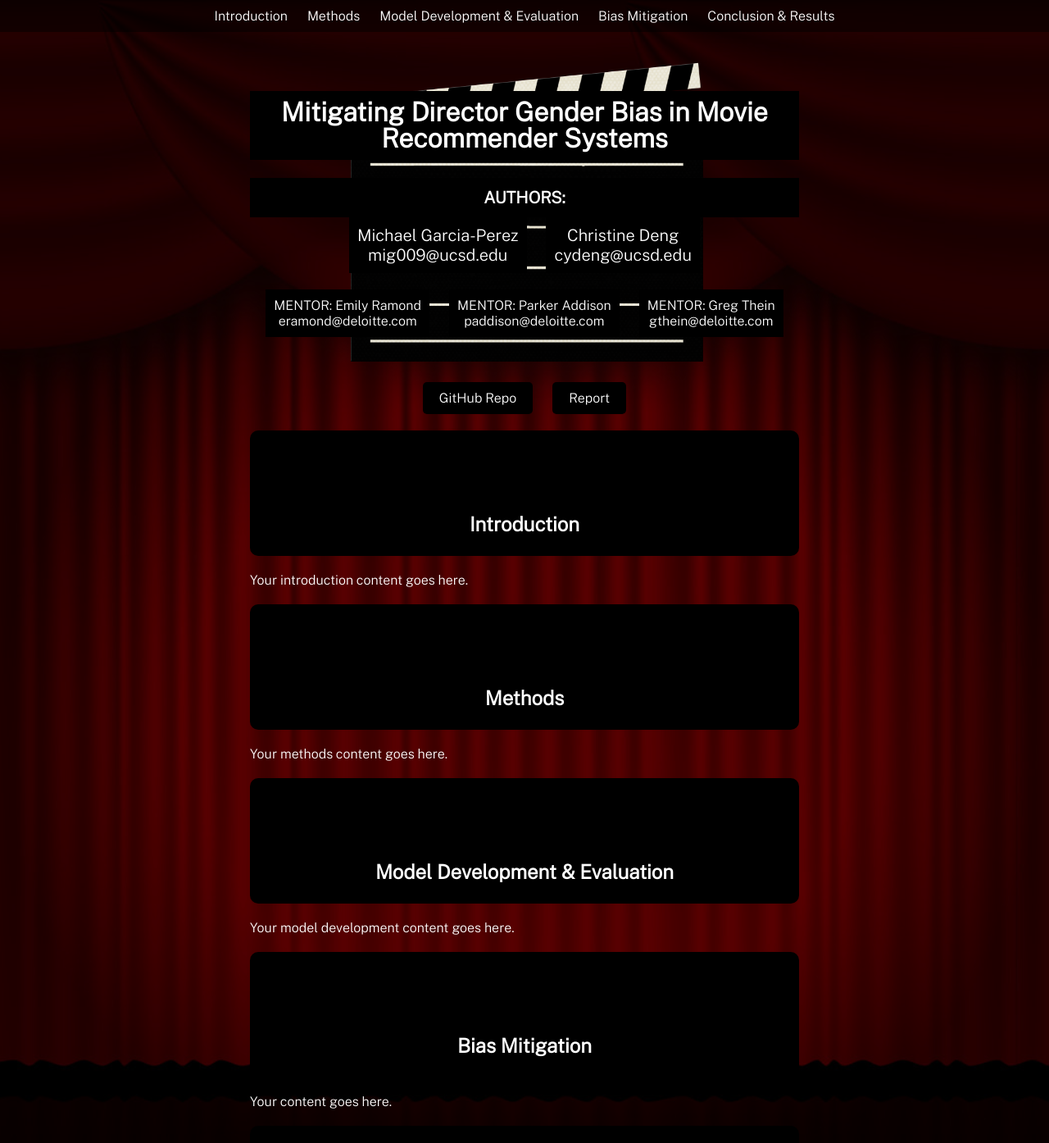
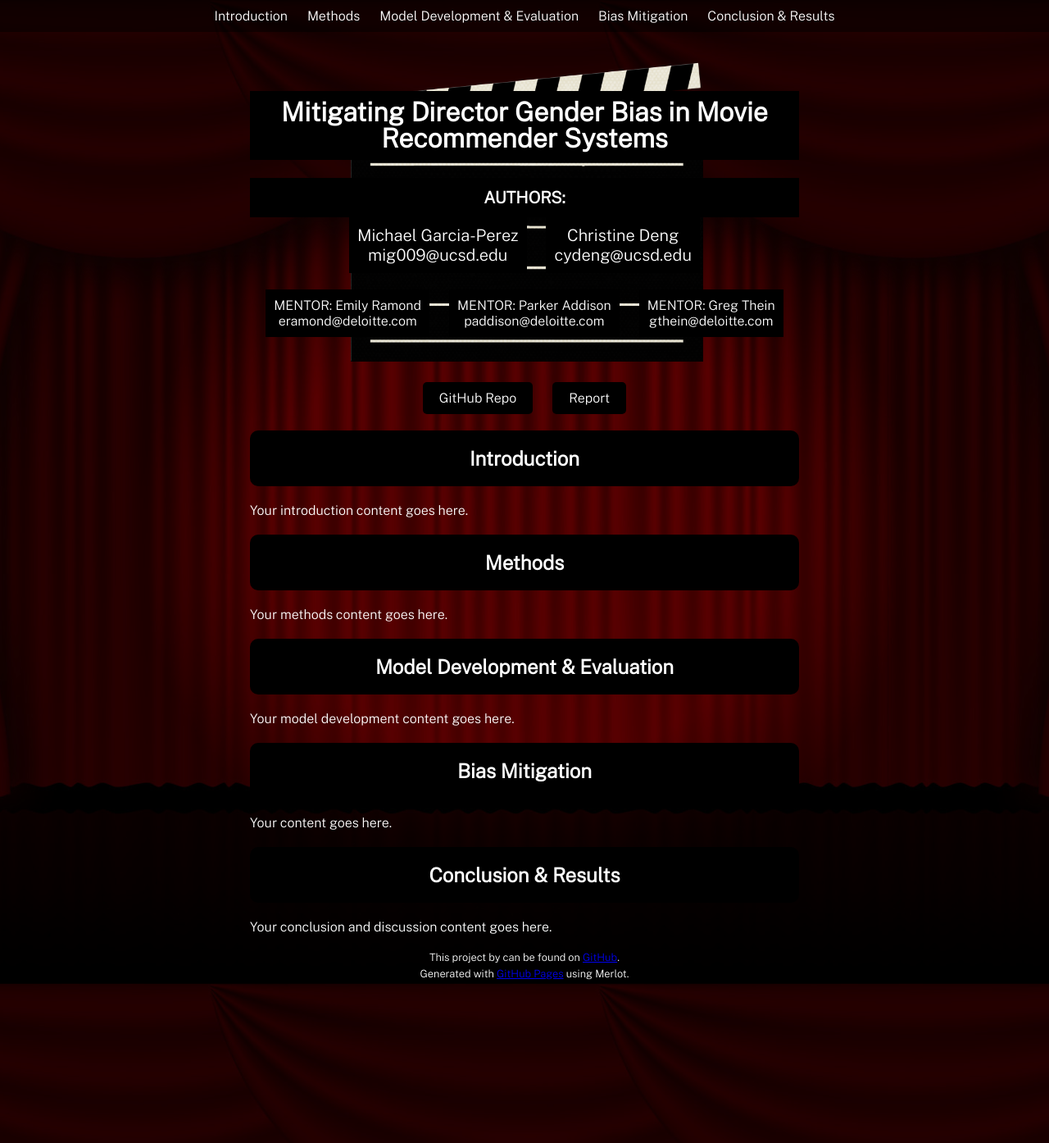
Before and after one commit to michael-garciaperez/DSC180A-Methodology-5, a Jekyll site: the page built from index.md, in a window 1280 px wide and 1400 px high. Shown: the top 1394 px of the window at 82% size. Built offline with Jekyll 4.4.1, drawn with Linux system fonts in a browser that asks for light colours.

Commit message:
Update custom.css

```diff
--- a/assets/css/custom.css
+++ b/assets/css/custom.css
@@ -57,7 +57,7 @@
   text-align: center;
   background-color: black; /* Add a black background */
   color: white; /* Change text color to white */
-  padding: 100px 20px 25px; /* Adjusted padding */
+  padding: 20px; /* Adjusted padding */
   margin-bottom: 20px; /* Increase spacing between headers and content below */
 }
 
```
